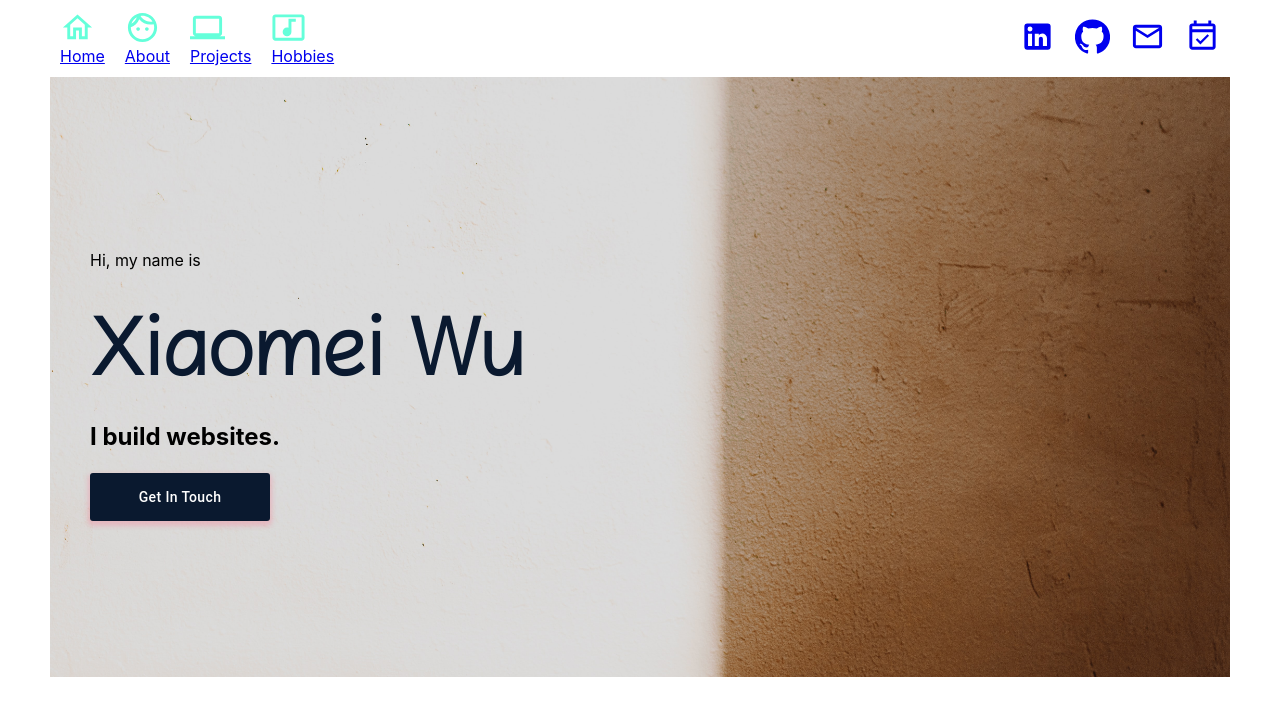
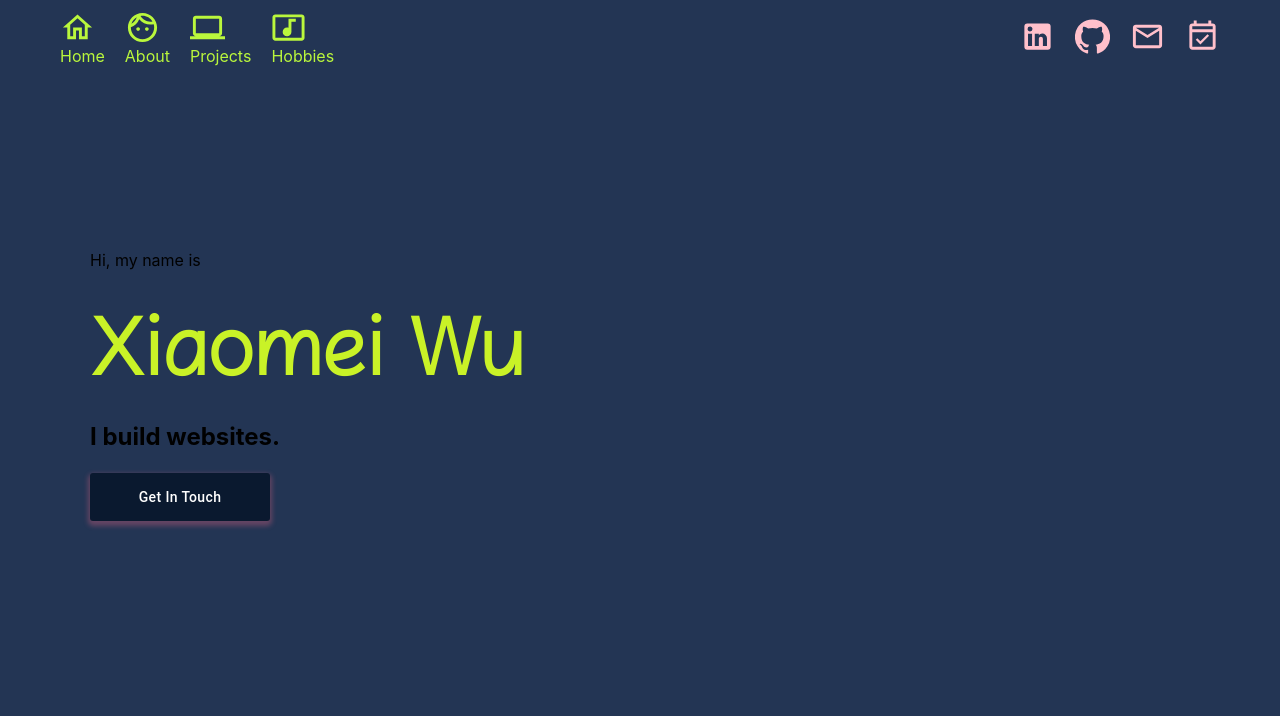
Before and after one commit to Xiaomei-Design/portfolio, a React (Create React App) app in the folder client/: page / in a window 1280 px wide. Shown: the top 716 px of the page. Built offline with nearby package versions, Linux system fonts and the light colour scheme; a web font is replaced by a local one.

Commit message:
changed color palette

```diff
--- a/client/src/components/GlobalStyle.js
+++ b/client/src/components/GlobalStyle.js
@@ -16,7 +16,7 @@ export default createGlobalStyle`
     sans-serif;
     margin: 0 50px;
     ${'' /* font-family: 'Magnum'; */}
-    ${'' /* background-color: #233554; */}
+    background-color: #233554;
     line-height: 1.4;
   }
 `
--- a/client/src/components/Header.js
+++ b/client/src/components/Header.js
@@ -10,11 +10,12 @@ const Headline = styled.h1`
   margin: 0;
   padding: 0;
   display: inline;
-  color: #0a192f;
+  color: #c9f227;
 `
 const Wrapper = styled.div`
-  background-image: url(${backgroundImg});
-  background-size: cover;
+  ${'' /* background-color: #02021f; */}
+  ${'' /* background-image: url(${backgroundImg}); */}
+  ${'' /* background-size: cover; */}
   width: 100%;
   height: 600px;
   display: flex;
--- a/client/src/components/Nav.js
+++ b/client/src/components/Nav.js
@@ -15,7 +15,7 @@ const Menu_Wrapper = styled.div`
   flexdirection: row;
   justifycontent: left;
   margin: 10px 0;
-  color: #64ffda;
+  color: #baf73c;
 `;
 
 const Social_Wrapper = styled.div`
@@ -23,6 +23,30 @@ const Social_Wrapper = styled.div`
   justify-content: right;
   align-items: center;
   margin: 10px 0;
+
+  a:link {
+  color: pink;
+  background-color: transparent;
+  text-decoration: none;
+}
+
+a:visited {
+  color: pink;
+  background-color: transparent;
+  text-decoration: none;
+}
+
+a:hover {
+  color: #baf73c;
+  background-color: transparent;
+  text-decoration: underline;
+}
+
+a:active {
+  color: yellow;
+  background-color: transparent;
+  text-decoration: underline;
+}
 `;
 const Wrapper = styled.div`
   display: flex;
@@ -36,48 +60,59 @@ const Article = styled.article`
   padding: 0 10px;
 `;
 
+
+const StyledLink = styled(Link)`
+    text-decoration: none;
+
+    &:focus, &:hover, &:visited, &:link, &:active {
+        text-decoration: none;
+        color: #baf73c;
+    }
+`;
+
 const Nav = () => {
   return (
     <Wrapper>
       <Menu_Wrapper>
         <Article>
           <HomeOutlinedIcon color="#64ffda" fontSize="large" />
-          <Link to="/">Home</Link>
+          <StyledLink to="/">Home</StyledLink>
         </Article>
         <Article>
           <FaceOutlinedIcon color="#64ffda" fontSize="large" />
-          <Link to="/about">About</Link>
+          <StyledLink to="/about">About</StyledLink>
         </Article>
         <Article>
           <ComputerOutlinedIcon color="#64ffda" fontSize="large" />
-          <Link to="/projects">Projects</Link>
+          <StyledLink to="/projects">Projects</StyledLink>
         </Article>
         <Article>
           <MusicVideoIcon color="#64ffda" fontSize="large" />
-          <Link to="/blog">Hobbies</Link>
+          <StyledLink to="/blog">Hobbies</StyledLink>
         </Article>
       </Menu_Wrapper>
 
       <Social_Wrapper>
-        <a href="https://www.linkedin.com/in/xiaomei-wu"><LinkedInIcon
-          color="#64ffda"
+        <a href="https://www.linkedin.com/in/xiaomei-wu">
+        <LinkedInIcon
+          color="#baf73c"
           fontSize="large"
           style={{ padding: "0 10px" }}
         /></a>
         <a href="https://github.com/Xiaomei-Design"><GitHubIcon
-          color="#64ffda"
+          color="#baf73c"
           fontSize="large"
           style={{ padding: "0 10px" }}
         /></a>
         <a href="mailto:xiaomeiwu@outlook.de?subject=Mail from your Website">
         <EmailIcon
-          color="#64ffda"
+          color="#baf73c"
           fontSize="large"
           style={{ padding: "0 10px" }}
         /></a>
         <a href='https://calendly.com/xiaomei-wu'>
         <EventAvailableIcon
-          color="#64ffda"
+          color="#baf73c"
           fontSize="large"
           style={{ padding: "0 10px" }}
         /></a>
```
Also changed, not shown: 1 other file (tests, documents, lock files or other folders).
